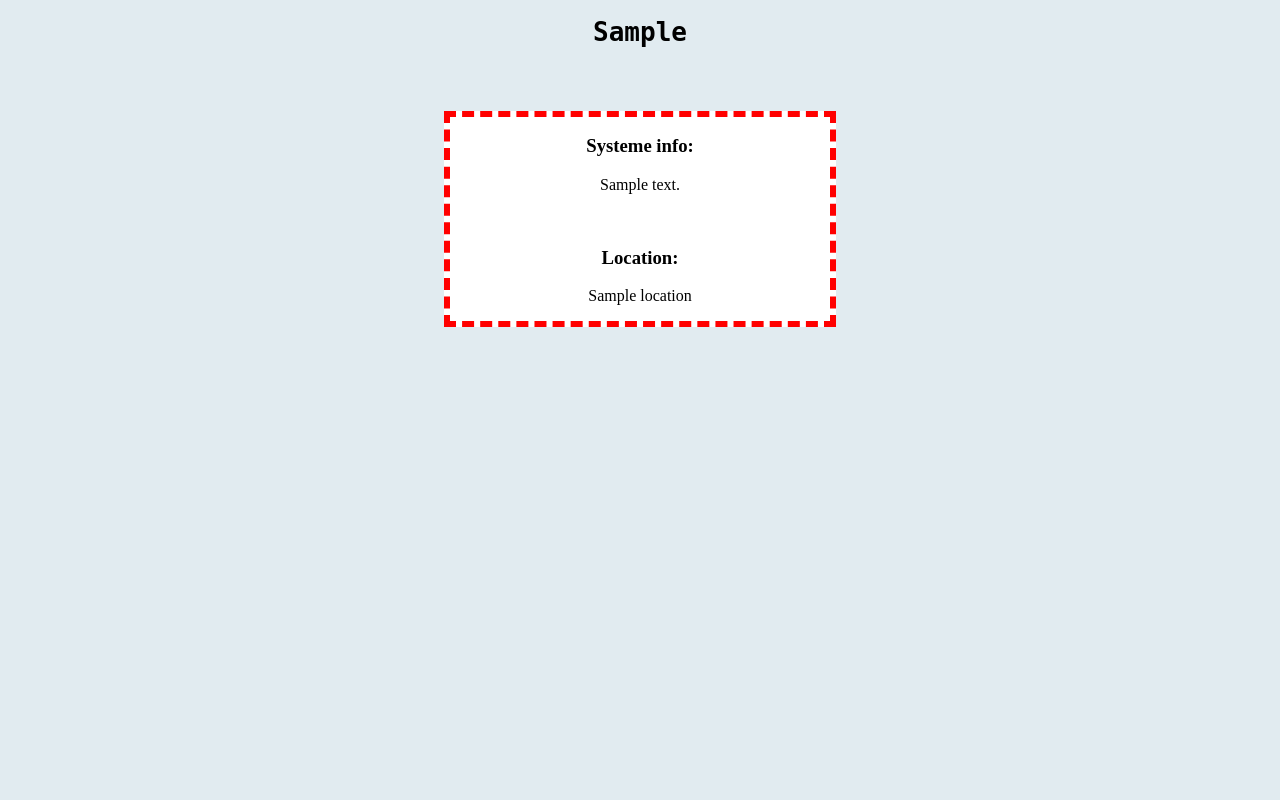
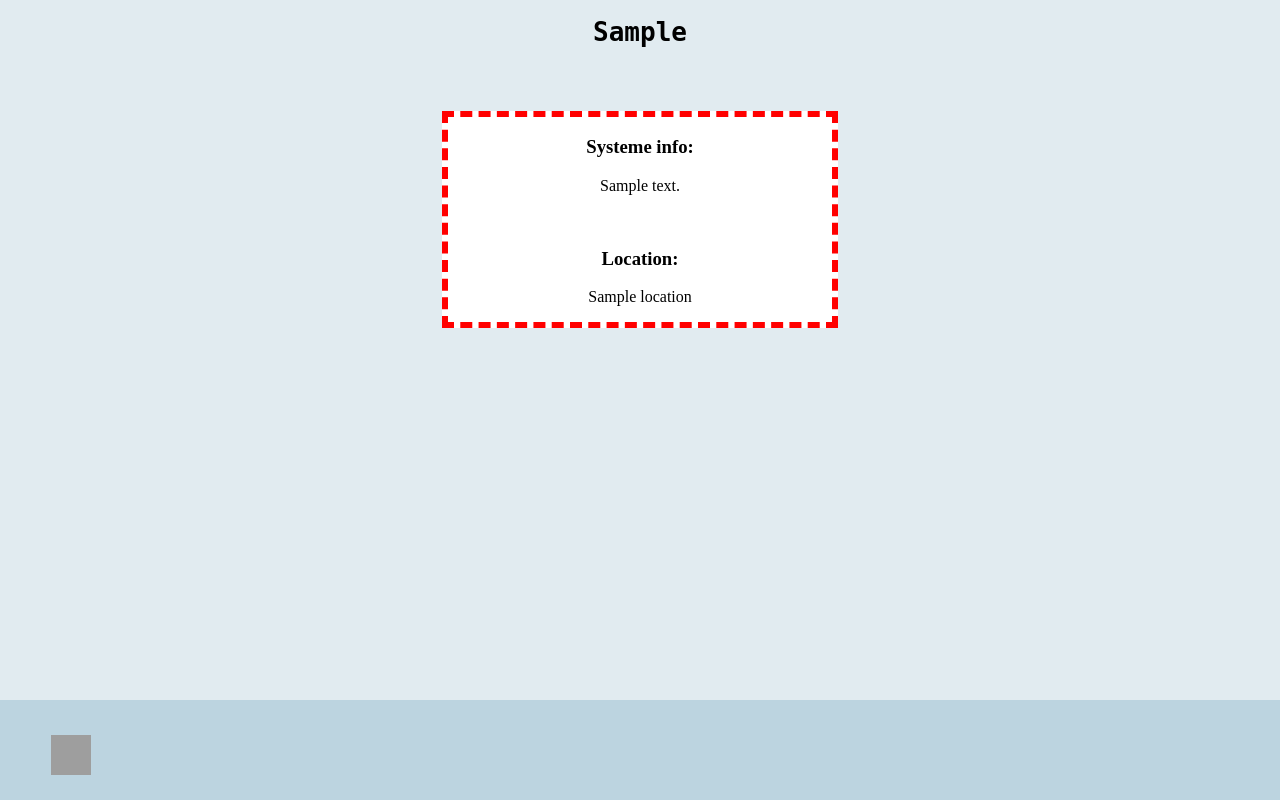
Before and after one commit to YA2JA/whoami-django, a Django app: template myblog/myapp/templates/myapp/index.html in a window 1280 px wide. Run offline with Django 3.2, Linux system fonts and the light colour scheme; the template is opened without the code that fills it: most values are stand-ins (such as "Sample title", 1, 10 or a date in 2020); grey boxes are pictures that could not be loaded.

Commit message:
site more clear

```diff
--- a/myblog/myapp/static/css/main.css
+++ b/myblog/myapp/static/css/main.css
@@ -1,10 +1,10 @@
 body{
     background-color: #e1ebf0;
+    margin: 0;
+    padding: 0;
 }
-h1{
-    text-align: center;
-}
-h3{
+
+h1,h3{
     text-align: center;
 }
 
@@ -20,3 +20,16 @@
 div{
     text-align: center;
 }
+
+footer{
+    background:#bcd4e0;
+    position:fixed;
+    bottom:0;
+    width:100%;
+    padding-top:50px;
+    height:50px;
+}
+img.Source_Code{
+    margin-left: 4%;
+    margin-top: -15px;
+}
--- a/myblog/myapp/templates/myapp/index.html
+++ b/myblog/myapp/templates/myapp/index.html
@@ -23,6 +23,11 @@
             {%endfor%}
         </div>
     </div>
+<footer>
 
+    <a href = "https://github.com/YA2JA/whoami-django" title="Source code">
+        <img src="https://cdn3.iconfinder.com/data/icons/social-badges-2/512/github.png" class="Source_Code" width="40" height="40">
+    </a>
+</footer>
 </body>
 </html>
```
